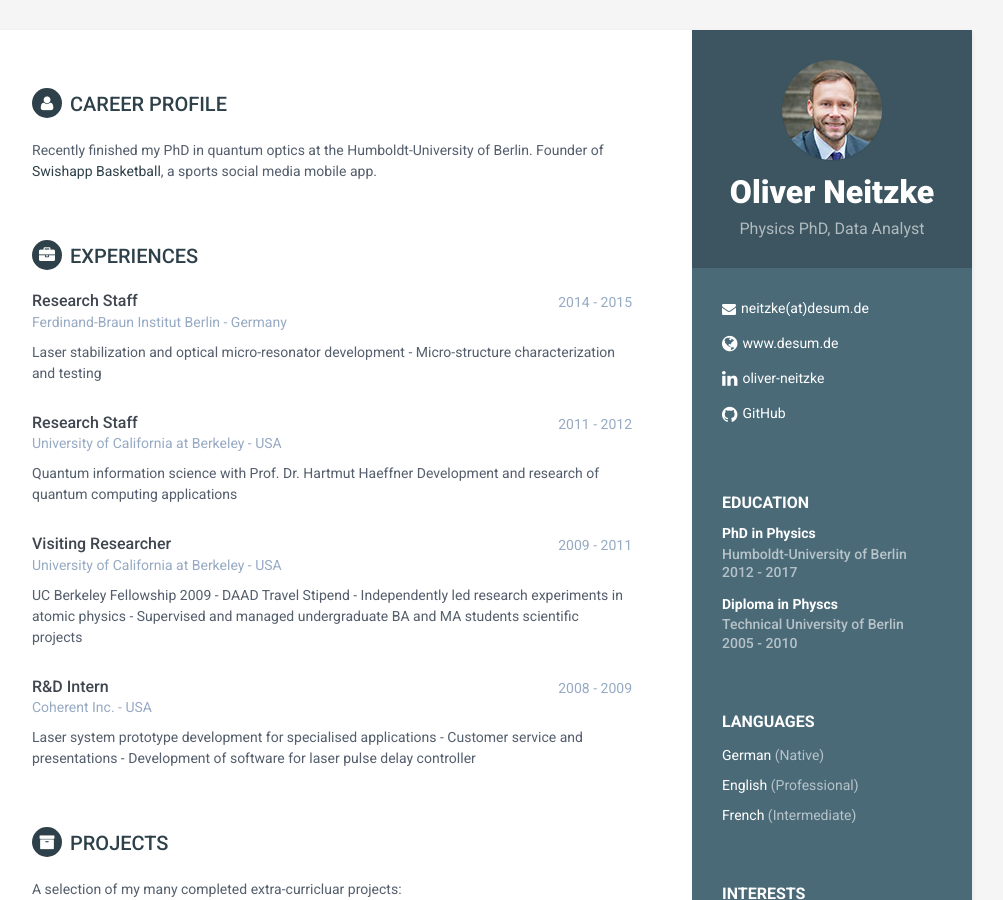
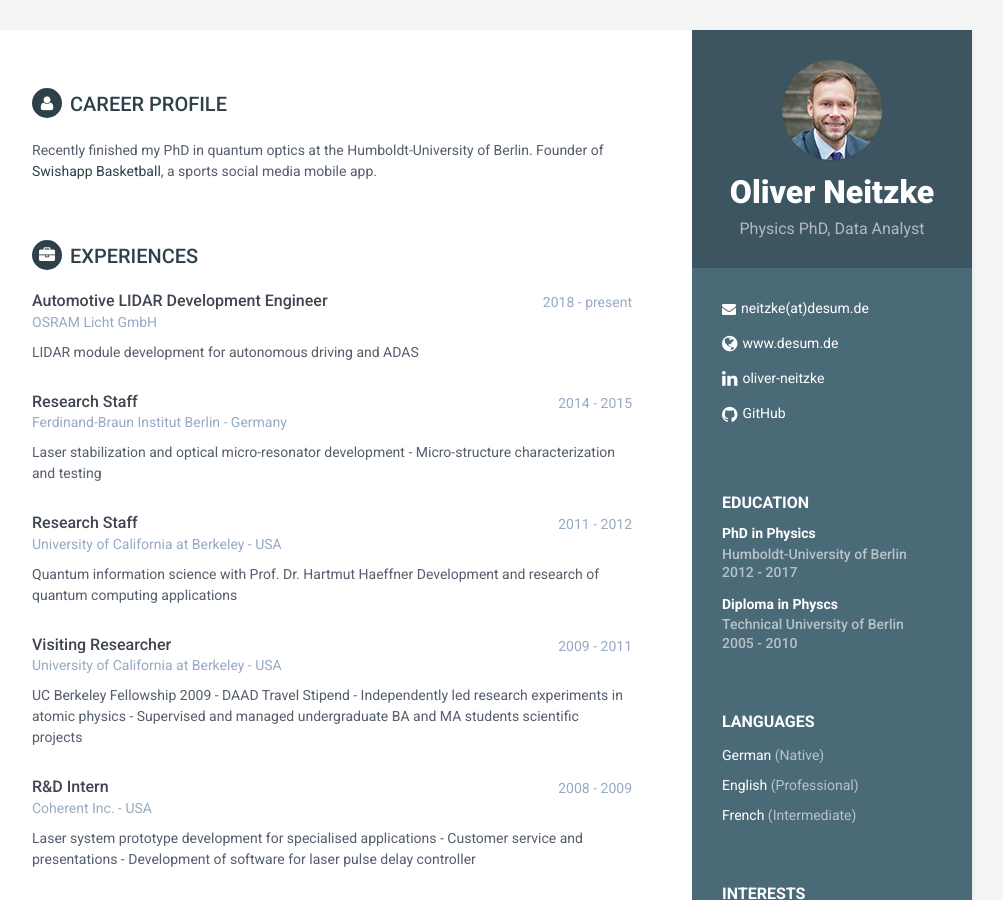
Before and after one commit to noli/CV, a Jekyll site: the page built from index.html, in a window 1280 px wide and 900 px high. Shown: the whole window, without its empty margins (168-1171 px from the left). Built offline with Jekyll 4.4.1, drawn with Linux system fonts in a browser that asks for light colours.

Commit message:
20190127 added Osram as experience

```diff
--- a/_data/experiences.yml
+++ b/_data/experiences.yml
@@ -1,3 +1,8 @@
+- experience:
+  role: Automotive LIDAR Development Engineer
+  time: 2018 - present
+  company: OSRAM Licht GmbH
+  details: 'LIDAR module development for autonomous driving and ADAS'
 - experience:
   role: Research Staff
   time: 2014 - 2015
```
Also changed, not shown: _includes/analytics.html (line endings or trailing spaces), 1 other file.
